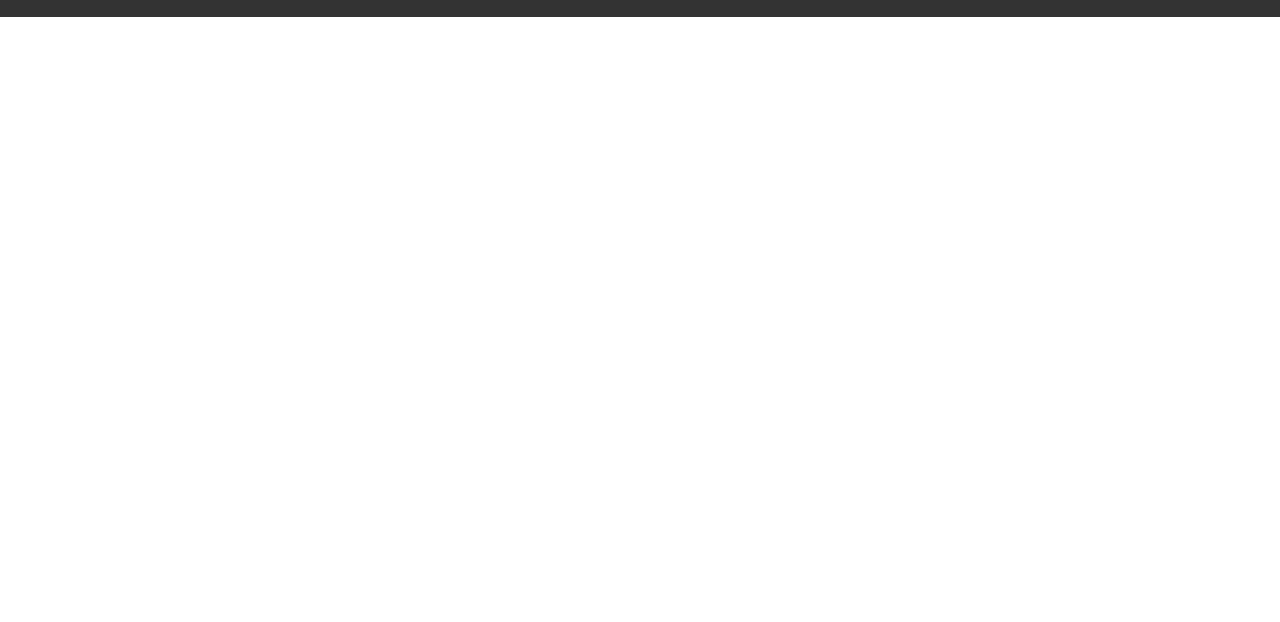
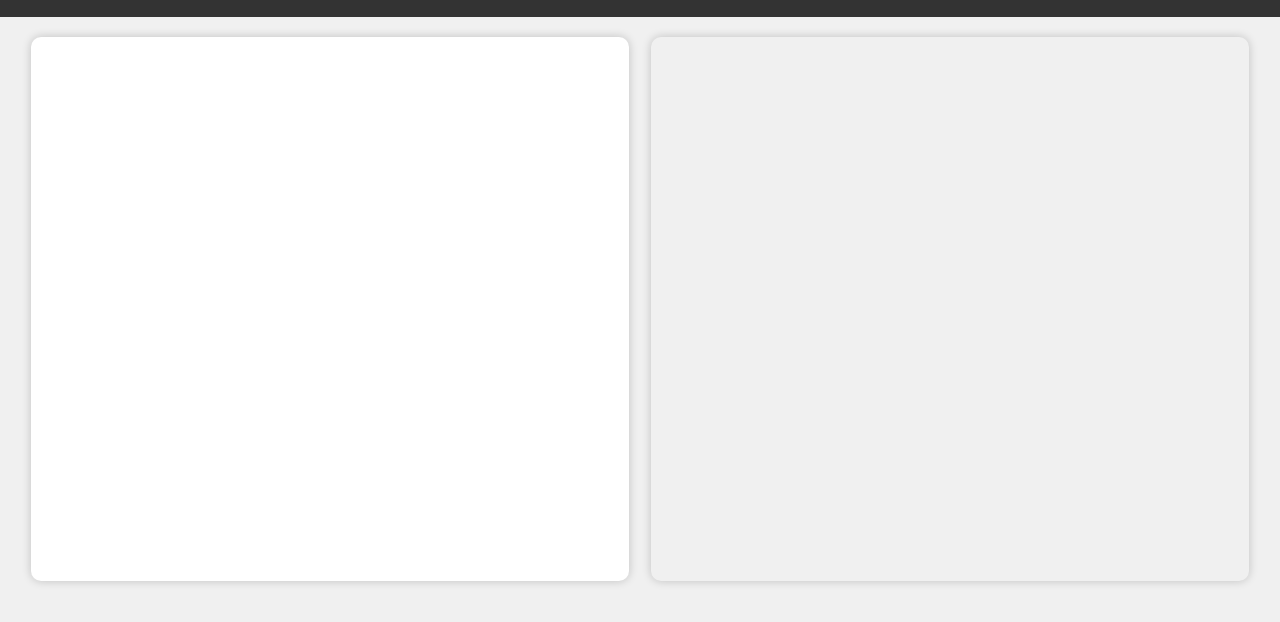
Before and after one commit to flix2net/flixx, a plain HTML site: page index.html in a window 1280 px wide. Shown: the part 98-720 px from the top of the page. Drawn offline with Linux system fonts and the light colour scheme.

Commit message:
styles.css

```diff
--- a/styles.css
+++ b/styles.css
@@ -2,6 +2,7 @@ body {
     font-family: Arial, sans-serif;
     margin: 0;
     padding: 0;
+    background-color: #f0f0f0;
 }
 
 header {
@@ -37,18 +38,25 @@ main {
     display: flex;
     flex-wrap: wrap;
     justify-content: space-around;
+    padding: 20px;
 }
 
 .results-container {
-    width: 40%;
+    width: 45%;
+    background-color: #fff;
     padding: 20px;
+    border-radius: 10px;
+    box-shadow: 0 0 10px rgba(0, 0, 0, 0.2);
 }
 
 .content-frame {
-    width: 50%;
+    width: 45%;
     padding: 20px;
+    border-radius: 10px;
+    box-shadow: 0 0 10px rgba(0, 0, 0, 0.2);
 }
 
 iframe {
+    width: 100%;
     height: 500px;
 }
```
